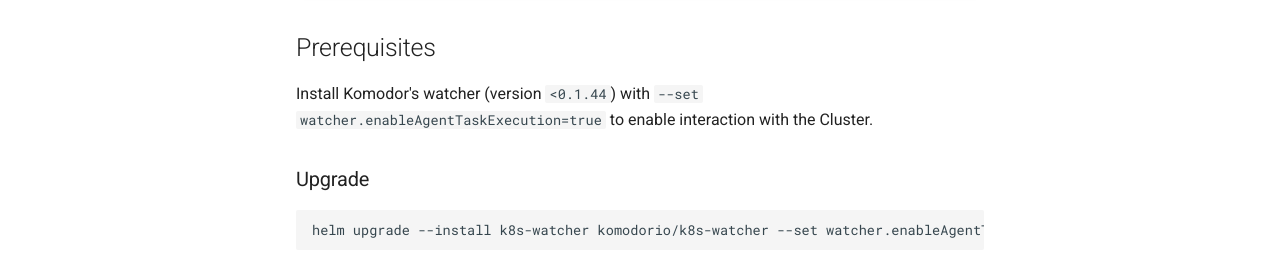
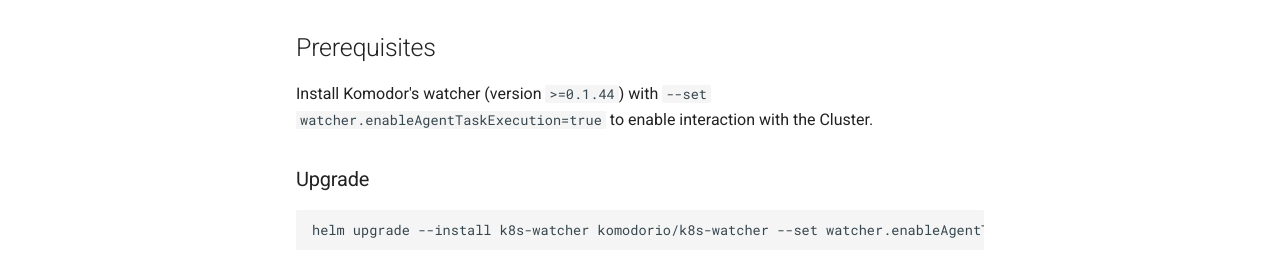
Before and after one commit to komodorio/docs, an MkDocs documentation site: the page built from docs/Interaction-With-The-Cluster.md, in a window 1280 px wide and 900 px high. Shown: the part 308-584 px from the top of the window. Built offline with MkDocs 1.6.1 and Material for MkDocs 9.7.7, drawn with Linux system fonts in a browser that asks for light colours; comment, search, counter and statistics services are not loaded.

````diff
--- a/docs/Interaction-With-The-Cluster.md
+++ b/docs/Interaction-With-The-Cluster.md
@@ -6,7 +6,7 @@ Interaction with the cluster allows you to speed up the troubleshooting process.
     Komodor does not run any actions that are not initiated by one of the users in the account
 
 ## Prerequisites
-Install Komodor's watcher (version `<0.1.44`) with `--set watcher.enableAgentTaskExecution=true` to enable interaction with the Cluster.
+Install Komodor's watcher (version `>=0.1.44`) with `--set watcher.enableAgentTaskExecution=true` to enable interaction with the Cluster.
 
 ### Upgrade
 ```bash
````
